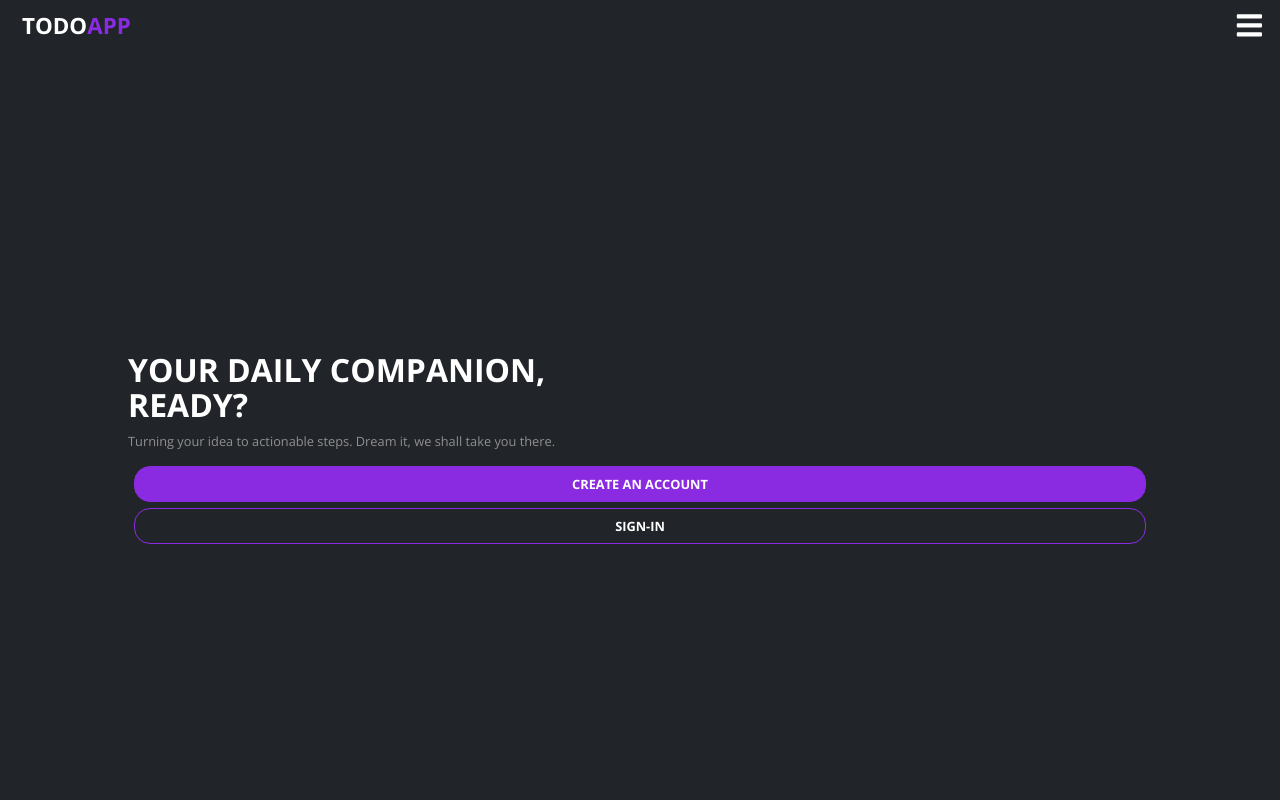
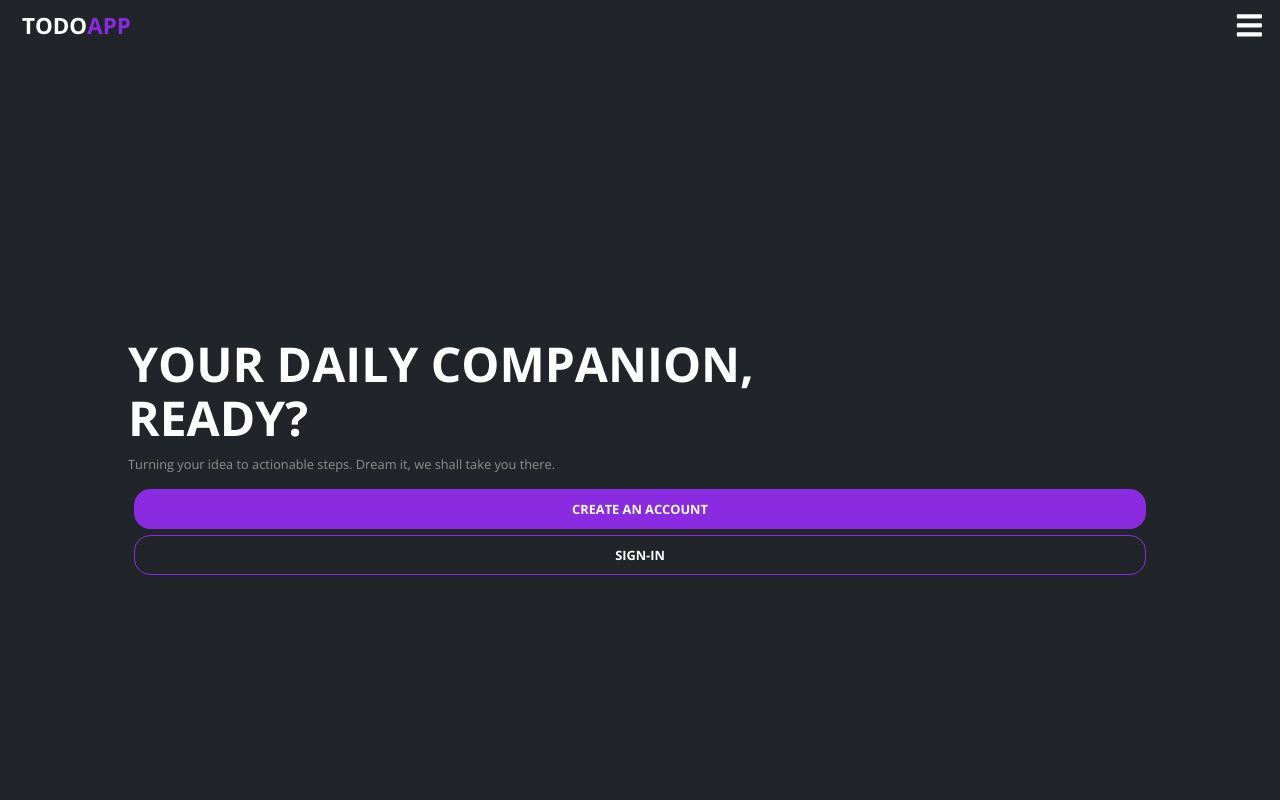
Before and after one commit to ErrolNtetha/todo, a React (Create React App) app: page / in a window 1280 px wide. Shown: the top 800 px of the page. Built offline with nearby package versions, Linux system fonts and the light colour scheme.

Commit message:
modified padding for the buttons, and increased text size for the intro text on home page

```diff
--- a/src/styles/style.scss
+++ b/src/styles/style.scss
@@ -9,6 +9,7 @@ $background-color: #212529;
 $padding: .1rem 1rem;
 $body-textSize: 1rem;
 $buttonBG: blueviolet;
+$paddingBtn: 10px 16px;
 
 .headerContainer {
     background-color: $background-color;
@@ -19,7 +20,7 @@ $buttonBG: blueviolet;
     justify-content: space-between;
     align-items: center;
 
-    a {
+    .h2 {
         margin: 0;
         text-transform: uppercase;
         text-decoration: none;
@@ -48,6 +49,12 @@ $buttonBG: blueviolet;
         width: 70vw;
         position: fixed;
 
+        .navLinks {
+            margin-left: 5px;
+            padding: 0;
+
+        }
+
         ul {
             list-style-type: none;
 
@@ -56,6 +63,15 @@ $buttonBG: blueviolet;
                 display: flex;
                 align-items: center;
                 margin-bottom: 2rem;
+                text-decoration: none;
+                font-weight: bolder;
+                padding: 6px;
+                font-weight: 700;
+                color: #fff;
+
+                &:hover {
+                    border-left: 5px solid $buttonBG;
+                }
 
                 li {
                     margin-left: 10px;
@@ -86,8 +102,8 @@ $buttonBG: blueviolet;
         p:first-child {
             color: $font-color;
             text-transform: uppercase;
-            font-size: 2rem;
-            line-height: 2.2rem;
+            font-size: 3rem;
+            line-height: 3.4rem;
             font-weight: 700;
             margin-bottom: .6rem;
         }
@@ -122,7 +138,7 @@ $buttonBG: blueviolet;
         a:first-child {
             border: 1px solid $buttonBG;
             background: $buttonBG;
-            padding: 8px 14px;
+            padding: $paddingBtn;
             color: #fff;
             text-decoration: none;
             text-transform: uppercase;
@@ -144,7 +160,7 @@ $buttonBG: blueviolet;
         a {
             border: 1px solid $buttonBG;
             background-color: transparent;
-            padding: 8px 14px;
+            padding: $paddingBtn;
             color: #fff;
             text-decoration: none;
             text-transform: uppercase;
```
